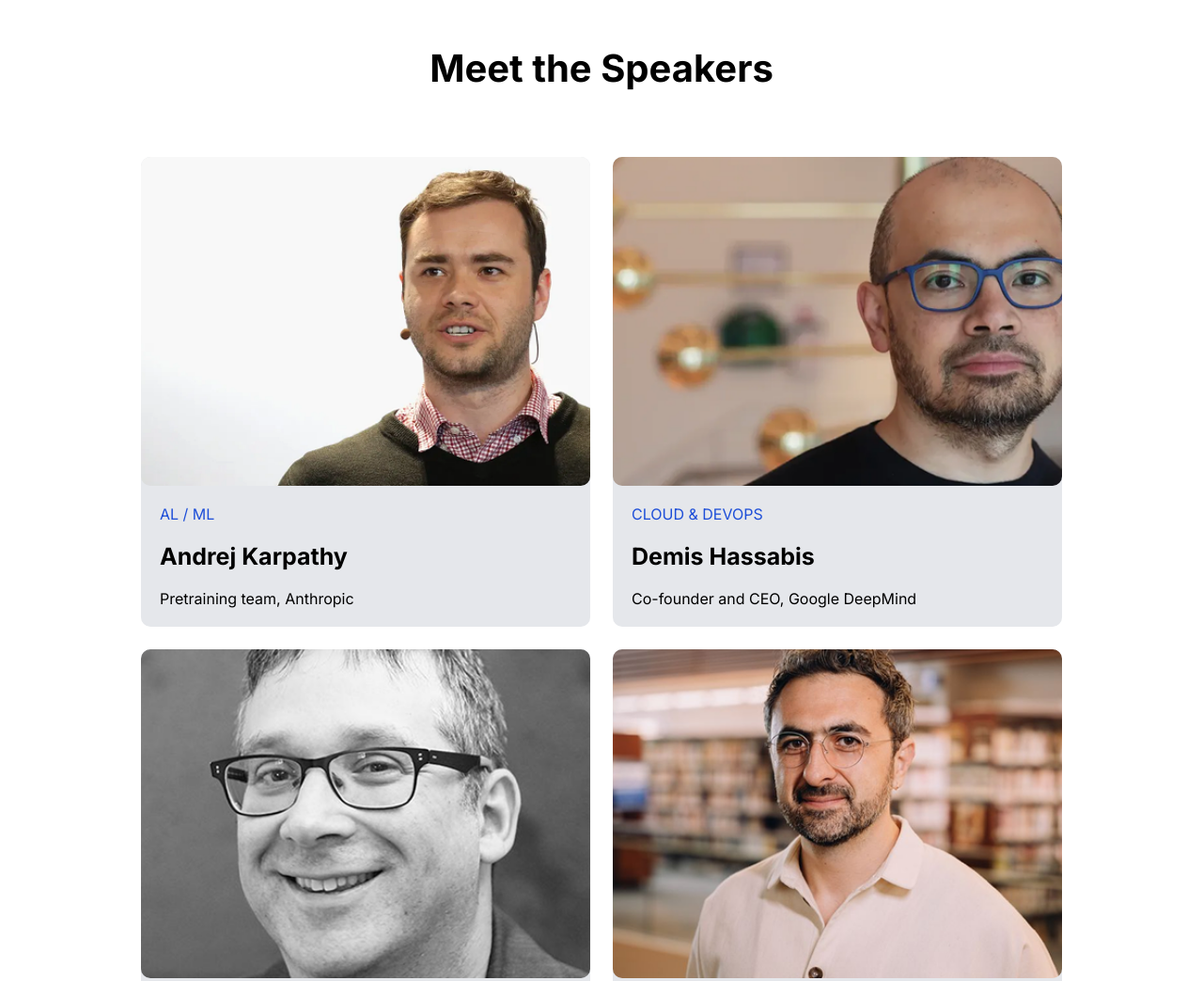
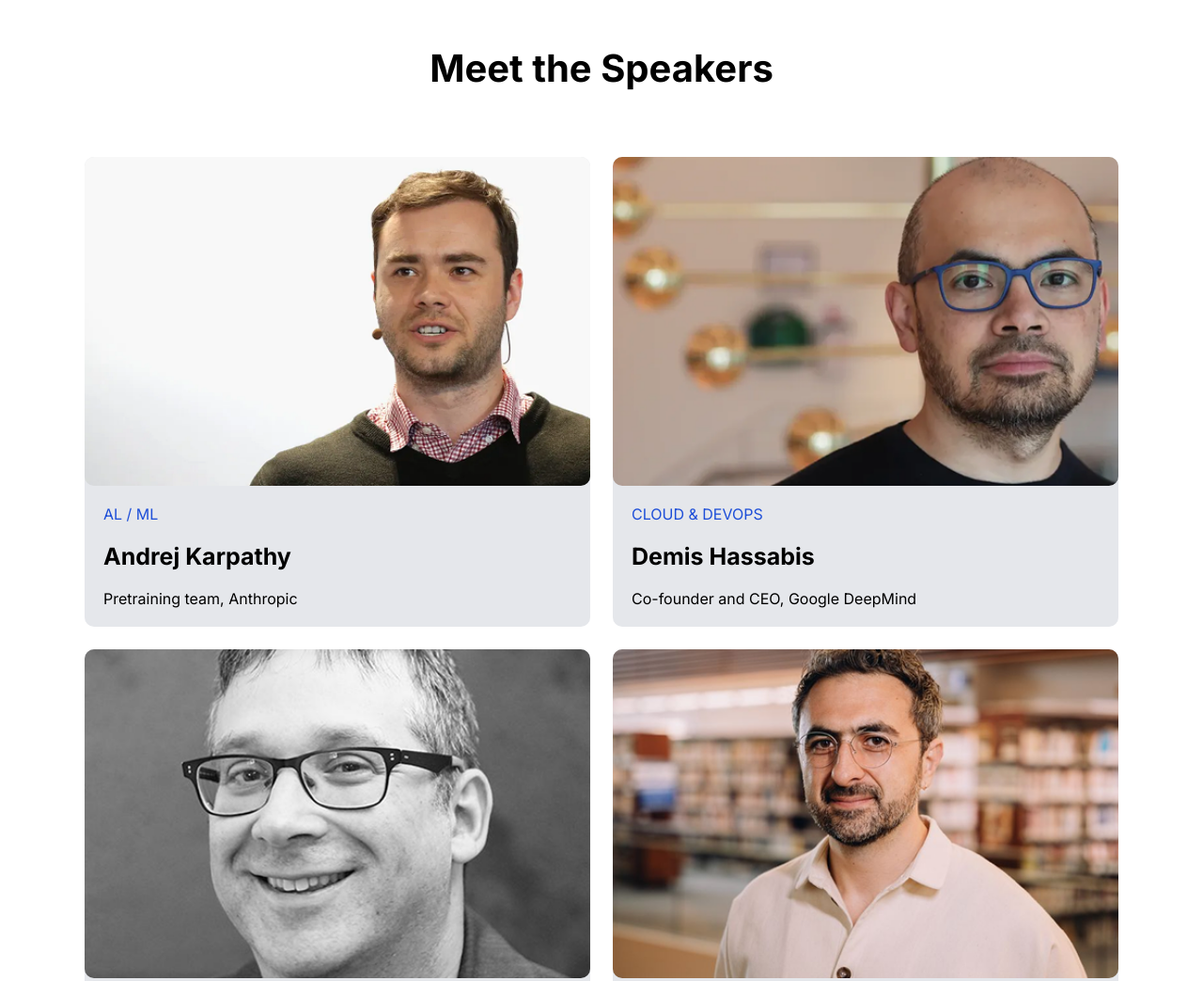
Before and after one commit to arijitbaruaturza-create/B14-A1, a plain HTML site: page index.html in a window 1280 px wide. Shown: the part 892-1936 px from the top of the page at 94% size. Drawn offline with Linux system fonts and the light colour scheme.

Commit message:
Margin error solved in speakers section

```diff
--- a/style.css
+++ b/style.css
@@ -7,7 +7,7 @@
 
 /* Common Container */
 .container{
-    max-width: 1500px;
+    max-width: 1100px;
     margin: auto;
 }
 
@@ -85,7 +85,6 @@ a{
 
 /* Every section header */
 .section-header{
-    /* background-color: #1d4ed8; */
     text-align: center;
     padding: 45px 45px 0 45px;
     font-size: 40px;
@@ -97,7 +96,7 @@ a{
     display: grid;
     grid-template-columns: repeat(2, 1fr);
     gap: 24px;
-    margin: 70px 150px;
+    margin: 70px auto;
 }
 
 
```
